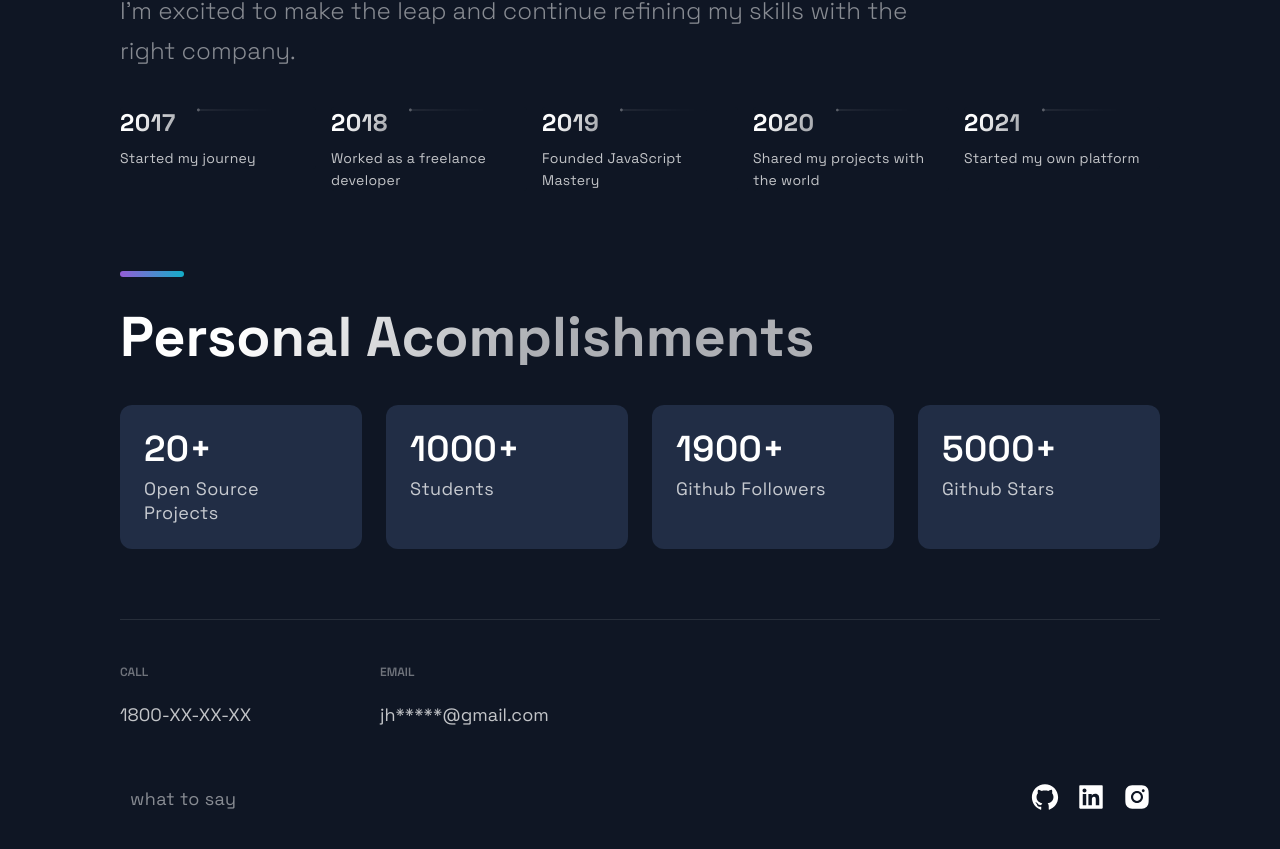
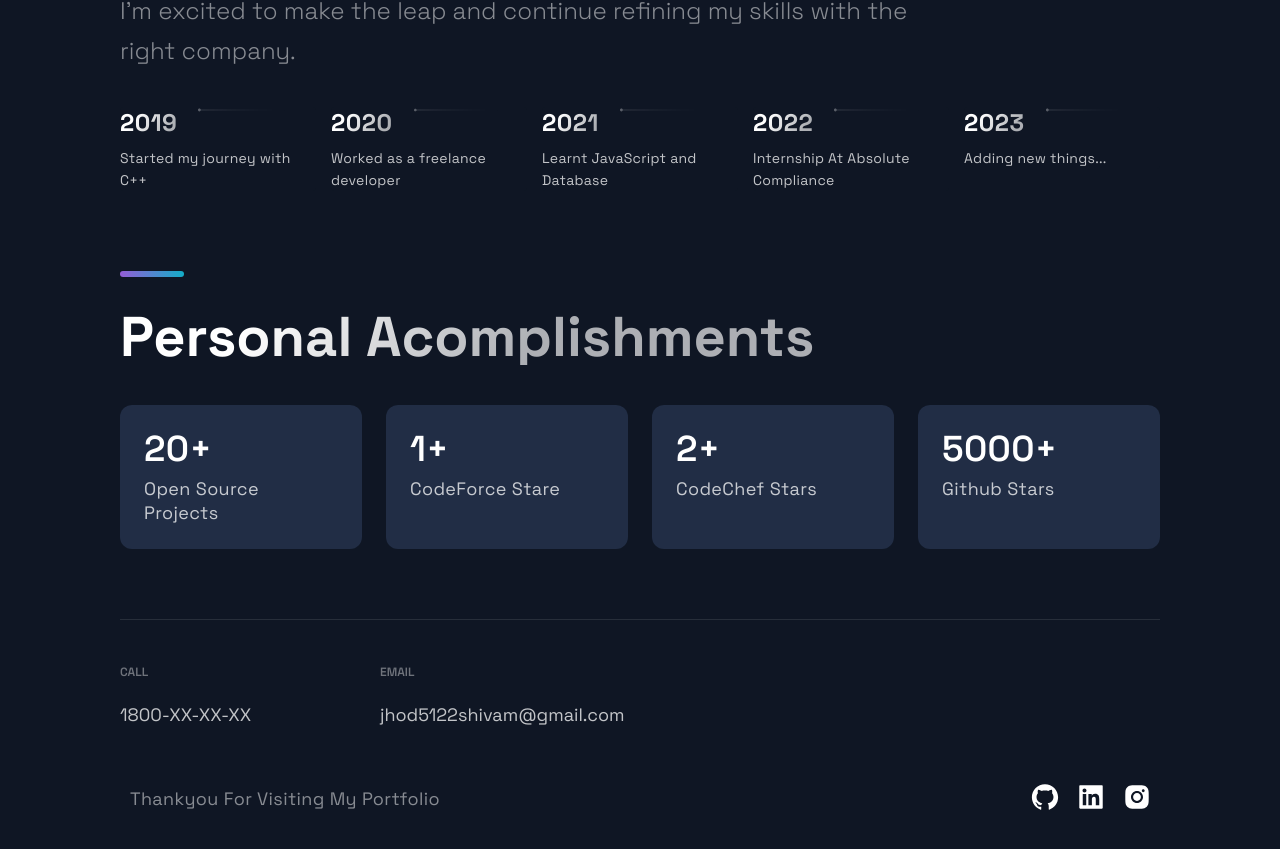
Before and after one commit to shivvvuu/NextJS, a Next.js app: page / in a window 1280 px wide. Shown: the part 3150-3999 px from the top of the page. Built offline with nearby package versions, Linux system fonts and the light colour scheme.

Commit message:
Portfolio

```diff
--- a/src/components/Acomplishments/Acomplishments.js
+++ b/src/components/Acomplishments/Acomplishments.js
@@ -5,8 +5,8 @@ import { Box, Boxes, BoxNum, BoxText } from './AcomplishmentsStyles';
 
 const data = [
   { number: 20, text: 'Open Source Projects'},
-  { number: 1000, text: 'Students', },
-  { number: 1900, text: 'Github Followers', },
+  { number: 1, text: 'CodeForce Stare', },
+  { number: 2, text: 'CodeChef Stars', },
   { number: 5000, text: 'Github Stars', }
 ];
 
--- a/src/components/Footer/Footer.js
+++ b/src/components/Footer/Footer.js
@@ -14,12 +14,12 @@ const Footer = () => {
       </LinkColumn>
       <LinkColumn>
         <LinkTitle>Email</LinkTitle>
-        <LinkItem href='mailto:jhod5122shivam@gmail.com'>jh*****@gmail.com</LinkItem>
+        <LinkItem href='mailto:jhod5122shivam@gmail.com'>jhod5122shivam@gmail.com</LinkItem>
       </LinkColumn>
     </LinkList>
     <SocialContainer>
       <CompanyContainer>
-        <Slogan>what to say</Slogan>
+        <Slogan>Thankyou For Visiting My Portfolio</Slogan>
       </CompanyContainer>
       <SocialContainer>
       <SocialIcons href="https://github.com">
--- a/src/components/Header/Header.js
+++ b/src/components/Header/Header.js
@@ -33,13 +33,13 @@ const Header = () =>  (
     </li>
   </Div2>
   <Div3>
-    <SocialIcons href="https://github.com">
+    <SocialIcons href="https://github.com/shivvvuu">
       <AiFillGithub size="3rem"/>
     </SocialIcons>
-    <SocialIcons href="https://linkedin.com">
+    <SocialIcons href="https://linkedin.com/in/shivvvuu21">
       <AiFillLinkedin size="3rem"/>
     </SocialIcons>
-    <SocialIcons href="https://instagram.com">
+    <SocialIcons href="https://instagram.com/shivvvuu/">
       <AiFillInstagram size="3rem"/>
     </SocialIcons>
   </Div3>
--- a/src/components/Hero/Hero.js
+++ b/src/components/Hero/Hero.js
@@ -14,7 +14,7 @@ const Hero = () => (
     <SectionText>
       Indeed one of the best way to deflect attacks is to make it look like they're succeeding.It's the software equivalent of playing dead.
     </SectionText>
-    <Button onClick={() => window.location='https://google.com'} >Learn more</Button>
+    <Button onClick={() => window.location='/'} >Learn more</Button>
   </LeftSection>
  </Section>
 );
--- a/src/components/Projects/Projects.js
+++ b/src/components/Projects/Projects.js
@@ -26,8 +26,8 @@ const Projects = () => (
             </TagList>
           </div>
           <UtilityList>
-            <ExternalLinks href={visit}>Code</ExternalLinks>
-            <ExternalLinks href={visit}>Source</ExternalLinks>
+            <ExternalLinks href='/'>Code</ExternalLinks>
+            <ExternalLinks href='/'>Source</ExternalLinks>
           </UtilityList>
         </BlogCard>
       ))}
--- a/src/constants/constants.js
+++ b/src/constants/constants.js
@@ -38,9 +38,9 @@ export const projects = [
 ];
 
 export const TimeLineData = [
-  { year: 2017, text: 'Started my journey', },
-  { year: 2018, text: 'Worked as a freelance developer', },
-  { year: 2019, text: 'Founded JavaScript Mastery', },
-  { year: 2020, text: 'Shared my projects with the world', },
-  { year: 2021, text: 'Started my own platform', },
+  { year: 2019, text: 'Started my journey with C++', },
+  { year: 2020, text: 'Worked as a freelance developer', },
+  { year: 2021, text: 'Learnt JavaScript and Database ', },
+  { year: 2022, text: 'Internship At Absolute Compliance', },
+  { year: 2023, text: 'Adding new things...', },
 ];
```
